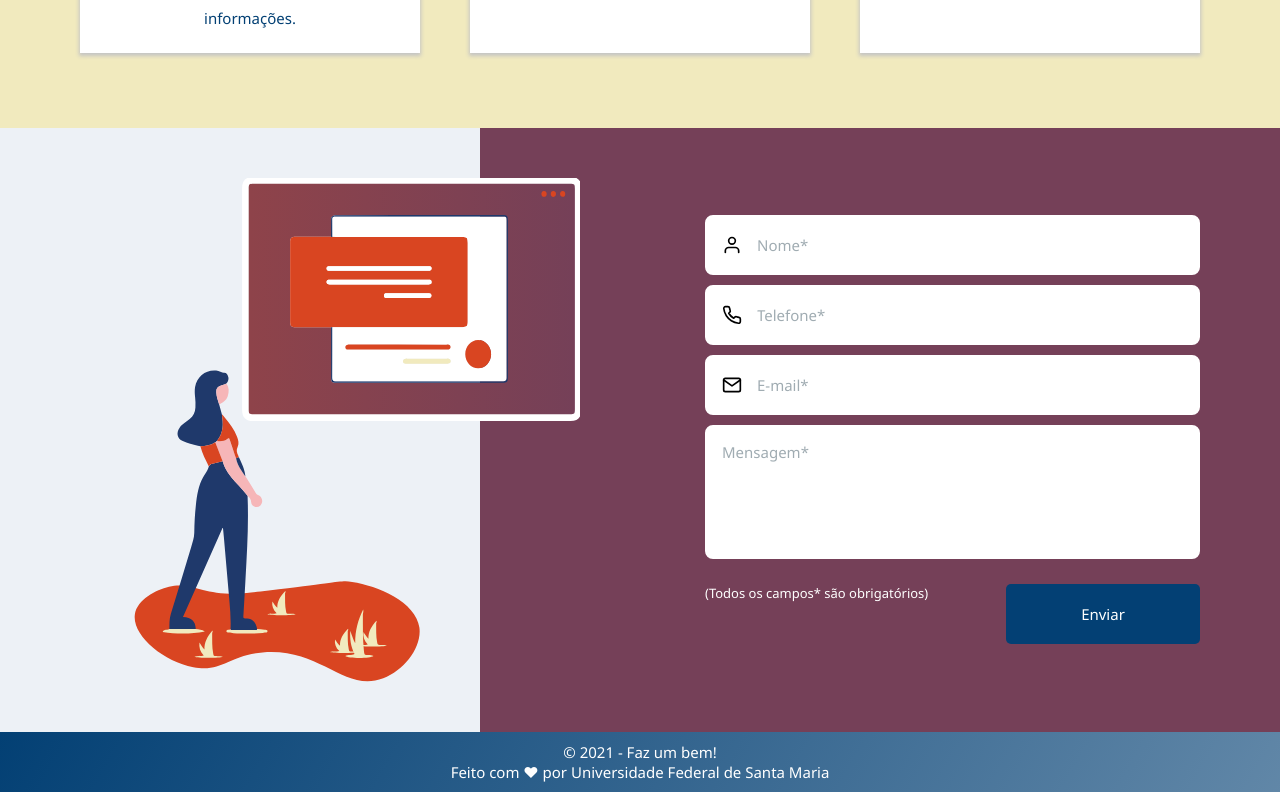
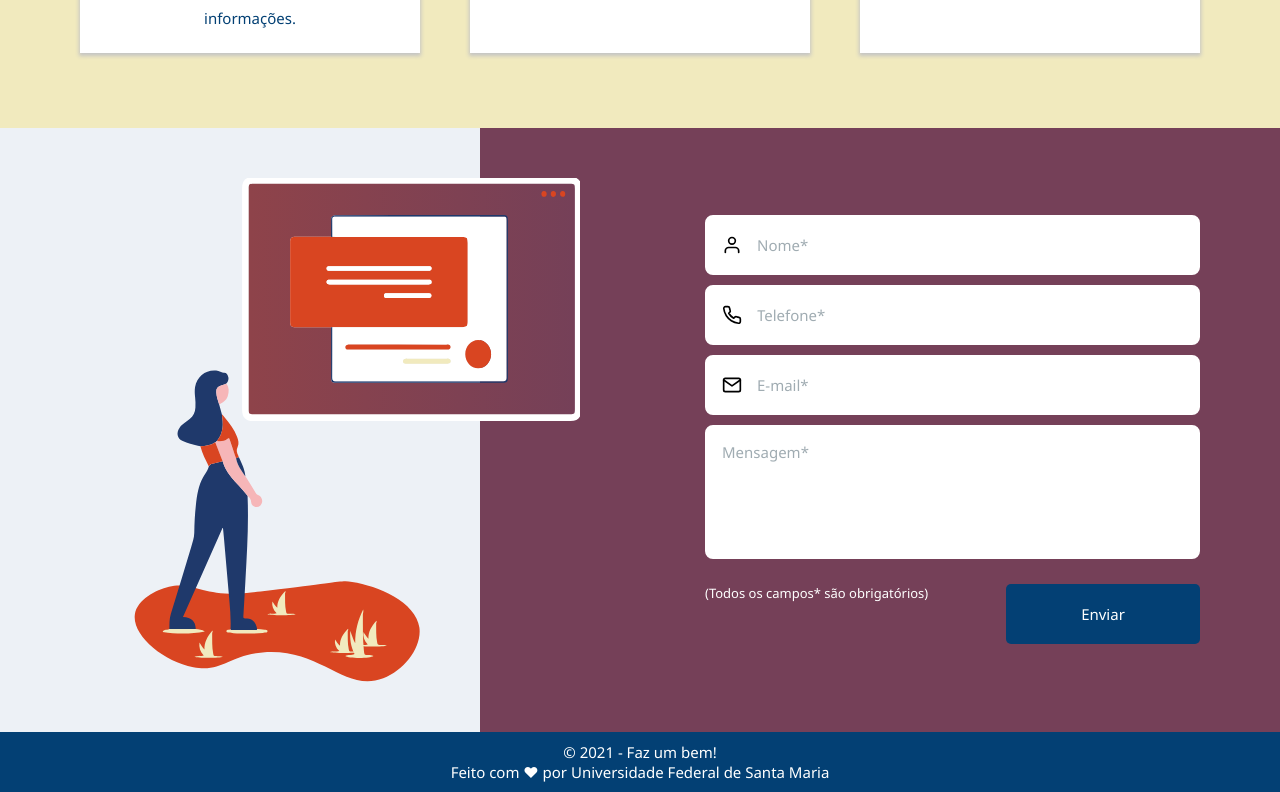
Before and after one commit to Faz-um-bem/frontend, a Next.js app: page / in a window 1280 px wide. Shown: the part 1818-2610 px from the top of the page. Built offline with nearby package versions, Linux system fonts and the light colour scheme.

Commit message:
Correção da cor de fundo

```diff
--- a/src/components/Footer/styled.ts
+++ b/src/components/Footer/styled.ts
@@ -1,7 +1,7 @@
 import styled from 'styled-components';
 
 export const Container = styled.footer`
-  background: linear-gradient(120deg, #034074, rgba(3, 64, 115, 0.6));
+  background: var(--blue);
   width: 100%;
   height: 6rem;
 
```
